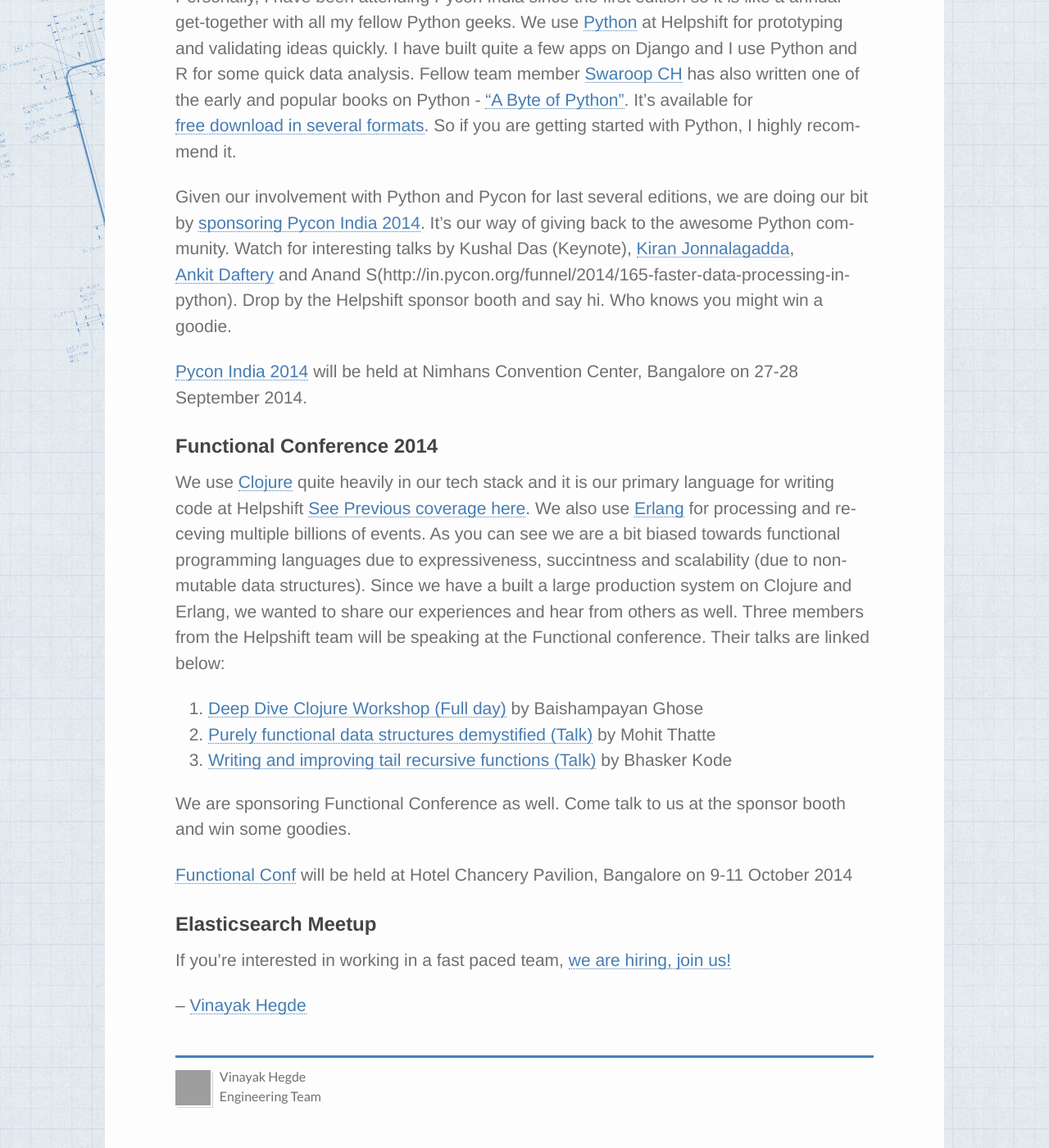
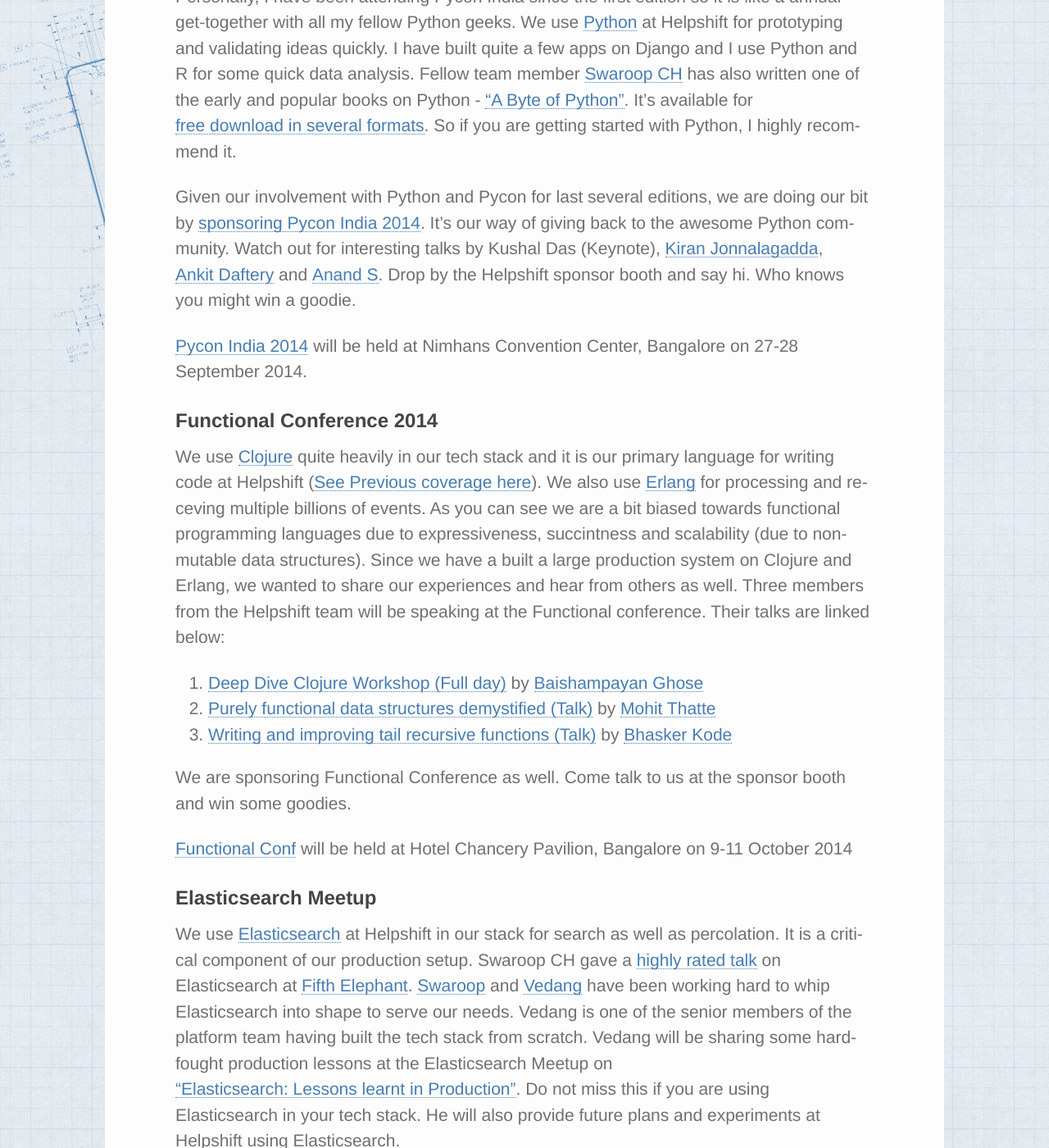
Before and after one commit to helpshift/dev-blog, a Jekyll site: the page built from _posts/2014-09-26-Pycon-FuConf.markdown, in a window 1280 px wide and 1400 px high, scrolled down 536 px. Shown: the whole window at 82% size. Built offline with Jekyll 4.4.1, drawn with Linux system fonts in a browser that asks for light colours; some web fonts are replaced; comment, search, counter and statistics services are not loaded; some of the changed text lies outside the part shown; grey boxes are pictures that could not be loaded.

Commit message:
Final commit for Pycon Fuconf

```diff
--- a/_posts/2014-09-26-Pycon-FuConf.markdown
+++ b/_posts/2014-09-26-Pycon-FuConf.markdown
@@ -13,16 +13,16 @@
 ## Pycon 2014
 Personally, I have been attending Pycon India since the first edition so it is like a annual get-together with all my fellow Python geeks. We use [Python](http://www.python.org) at Helpshift for prototyping and validating ideas quickly. I have built quite a few apps on Django and I use Python and R for some quick data analysis. Fellow team member [Swaroop CH](http://www.swaroopch.com/) has also written one of the early and popular books on Python - ["A Byte of Python"](http://www.swaroopch.com/notes/python/). It's available for [free download in several formats](http://www.swaroopch.com/notes/python/#_download). So if you are getting started with Python, I highly recommend it.
 
-Given our involvement with Python and Pycon for last several editions, we are doing our bit by [sponsoring Pycon India 2014](http://in.pycon.org/2014/sponsors.html). It's our way of giving back to the awesome Python community. Watch for interesting talks by Kushal Das (Keynote), [Kiran Jonnalagadda](http://in.pycon.org/funnel/2014/255-auth-as-a-service-with-lastuser), [Ankit Daftery](http://in.pycon.org/funnel/2014/214-python-arduino-and-connected-objects) and Anand S(http://in.pycon.org/funnel/2014/165-faster-data-processing-in-python). Drop by the Helpshift sponsor booth and say hi. Who knows you might win a goodie.
+Given our involvement with Python and Pycon for last several editions, we are doing our bit by [sponsoring Pycon India 2014](http://in.pycon.org/2014/sponsors.html). It's our way of giving back to the awesome Python community. Watch out for interesting talks by Kushal Das (Keynote), [Kiran Jonnalagadda](http://in.pycon.org/funnel/2014/255-auth-as-a-service-with-lastuser), [Ankit Daftery](http://in.pycon.org/funnel/2014/214-python-arduino-and-connected-objects) and [Anand S](http://in.pycon.org/funnel/2014/165-faster-data-processing-in-python). Drop by the Helpshift sponsor booth and say hi. Who knows you might win a goodie.
 
 [Pycon India 2014](http://in.pycon.org/2014/) will be held at Nimhans Convention Center, Bangalore on 27-28 September 2014.
 
 ## Functional Conference 2014
-We use [Clojure](http://clojure.org/) quite heavily in our tech stack and it is our primary language for writing code at Helpshift [See Previous coverage here](https://engineering.helpshift.com/2014/Functional-Testing-Clojure/). We also use [Erlang](http://www.erlang.org/) for processing and receving multiple billions of events. As you can see we are a bit biased towards functional programming languages due to expressiveness, succintness and scalability (due to non-mutable data structures). Since we have a built a large production system on Clojure and Erlang, we wanted to share our experiences and hear from others as well. Three members from the Helpshift team will be speaking at the Functional conference. Their talks are linked below:
+We use [Clojure](http://clojure.org/) quite heavily in our tech stack and it is our primary language for writing code at Helpshift ([See Previous coverage here](https://engineering.helpshift.com/2014/Functional-Testing-Clojure/)). We also use [Erlang](http://www.erlang.org/) for processing and receving multiple billions of events. As you can see we are a bit biased towards functional programming languages due to expressiveness, succintness and scalability (due to non-mutable data structures). Since we have a built a large production system on Clojure and Erlang, we wanted to share our experiences and hear from others as well. Three members from the Helpshift team will be speaking at the Functional conference. Their talks are linked below:
 
-1. [Deep Dive Clojure Workshop (Full day)](http://booking.agilefaqs.com/functional-conf-2014#workshop-54-info) by Baishampayan Ghose
-2. [Purely functional data structures demystified (Talk)](http://confengine.com/functional-conf-2014/proposal/325/purely-functional-data-structures-demystified) by Mohit Thatte
-3. [Writing and improving tail recursive functions (Talk)](http://confengine.com/functional-conf-2014/proposal/322/writing-and-improving-tail-recursive-functions) by Bhasker Kode
+1. [Deep Dive Clojure Workshop (Full day)](http://booking.agilefaqs.com/functional-conf-2014#workshop-54-info) by [Baishampayan Ghose](https://twitter.com/ghoseb)
+2. [Purely functional data structures demystified (Talk)](http://confengine.com/functional-conf-2014/proposal/325/purely-functional-data-structures-demystified) by [Mohit Thatte](https://twitter.com/mohitthatte)
+3. [Writing and improving tail recursive functions (Talk)](http://confengine.com/functional-conf-2014/proposal/322/writing-and-improving-tail-recursive-functions) by [Bhasker Kode](https://twitter.com/bhaskerkode)
 
 We are sponsoring Functional Conference as well. Come talk to us at the sponsor booth and win some goodies.
 
@@ -30,8 +30,13 @@
 
 ## Elasticsearch Meetup
 
+We use [Elasticsearch](http://www.elasticsearch.org/) at Helpshift in our stack for search as well as percolation. It is a critical component of our production setup. Swaroop CH gave a [highly rated talk](https://funnel.hasgeek.com/fifthel2014/1181-lessons-from-elasticsearch-in-production) on Elasticsearch at [Fifth Elephant](https://fifthelephant.in/2014/). [Swaroop](https://twitter.com/swaroopch) and [Vedang](https://twitter.com/vedang) have been working hard to whip Elasticsearch into shape to serve our needs. Vedang is one of the senior members of the platform team having built the tech stack from scratch. Vedang will be sharing some hard-fought production lessons at the Elasticsearch Meetup on ["Elasticsearch: Lessons learnt in Production"](http://www.meetup.com/ElasticSearch-Exploring-the-power-of-distribution/events/208390472/). Do not miss this if you are using Elasticsearch in your tech stack. He will also provide future plans and experiments at Helpshift using Elasticsearch.
+
+[More details](http://www.meetup.com/ElasticSearch-Exploring-the-power-of-distribution/events/208390472/) about the event.
+
+## AWS Executive Summit
+Finally I will be speaking about our in-app mobile helpdesk product and our experiences in scaling it using Amazon Web Services at the [AWS Executive Summit](http://aws.amazon.com/events/executive-summit-2014-india/) next week. Werner Vogels (CTO, Amazon) will also be speaking at the event and you can register for the event [here](http://aws.amazon.com/events/executive-summit-2014-india/)
 
 If you're interested in working in a fast paced team, [we are hiring, join us!](https://www.helpshift.com/about/careers/)
 
-
 -- [Vinayak Hegde](https://twitter.com/vinayakh)
```
Also changed, not shown: other parts of _posts/2014-09-26-Pycon-FuConf.markdown (+1 -1 lines).
